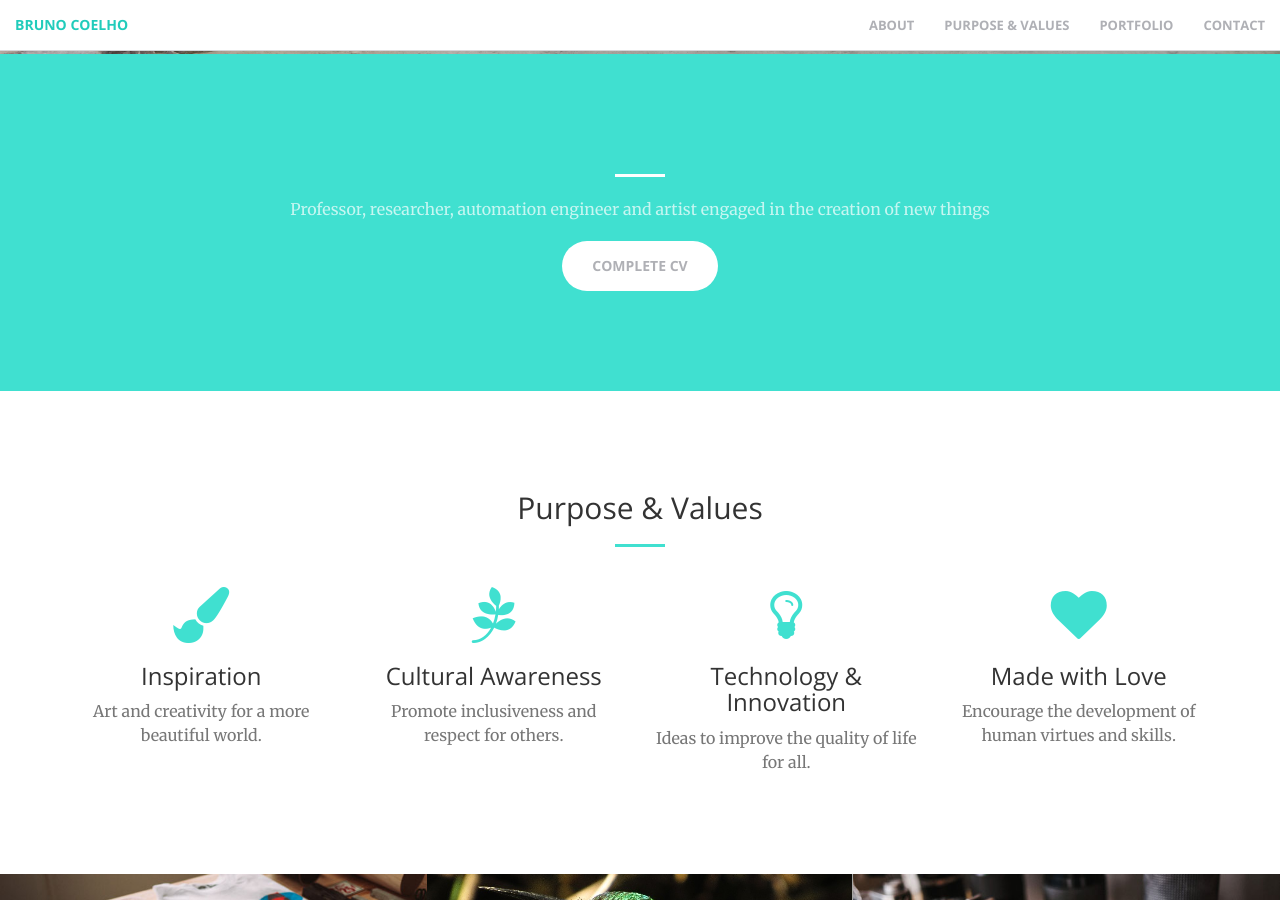
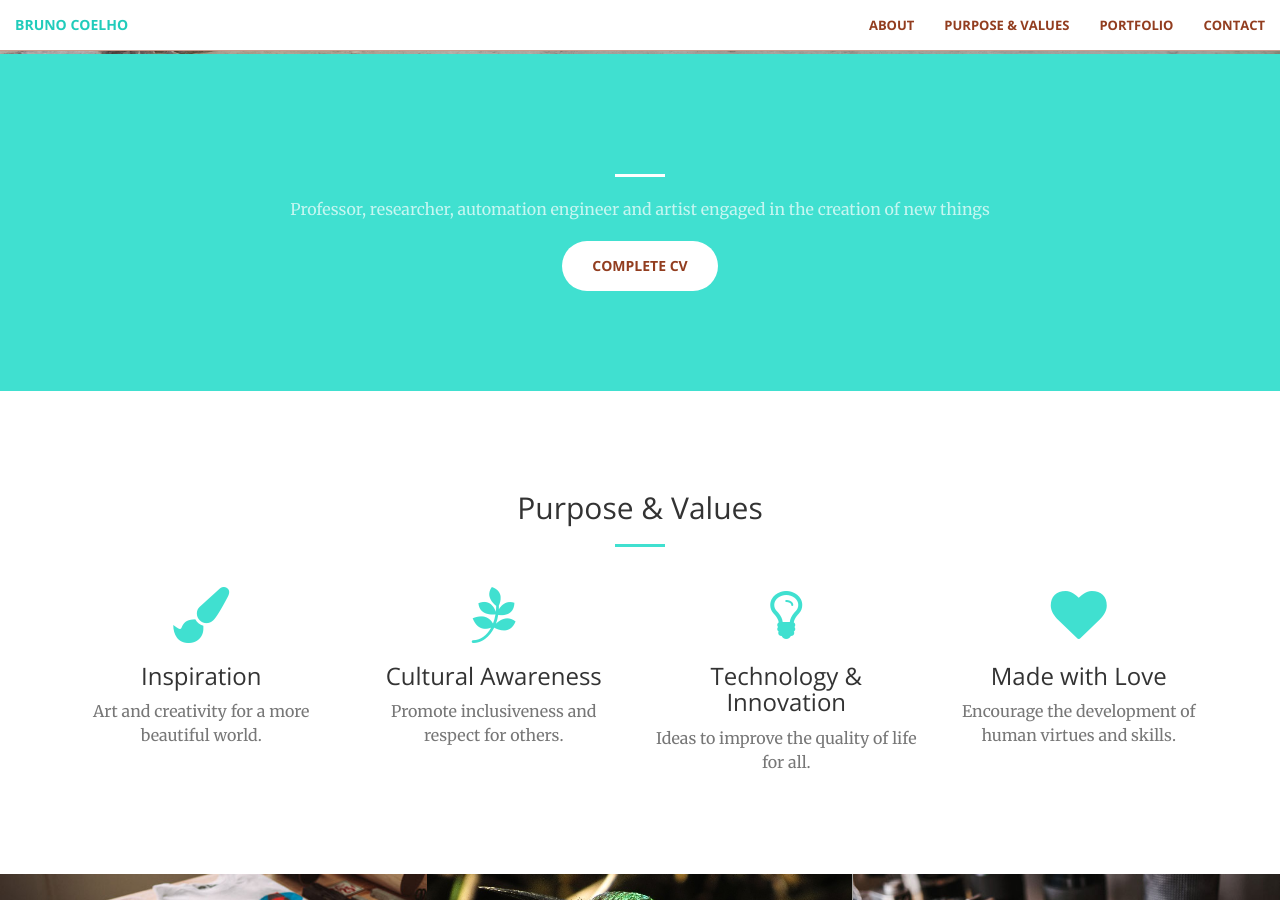
Before and after one commit to brunonaz/artbrunocoelho, a Jekyll site: the page built from index.html, in a window 1280 px wide and 900 px high, scrolled down 846 px. Built offline with Jekyll 4.4.1, drawn with Linux system fonts in a browser that asks for light colours.

Commit message:
dark marrom

```diff
--- a/css/main.scss
+++ b/css/main.scss
@@ -37,7 +37,7 @@
 //$theme-primary: #F05F40; laranja original
 $theme-primary: #40E0D0;
 
-$theme-dark: #AFB0B5; //#222
+$theme-dark: #923D1F; //#222
 
 // Import partials from `sass_dir` (defaults to `_sass`)
 @import
```
